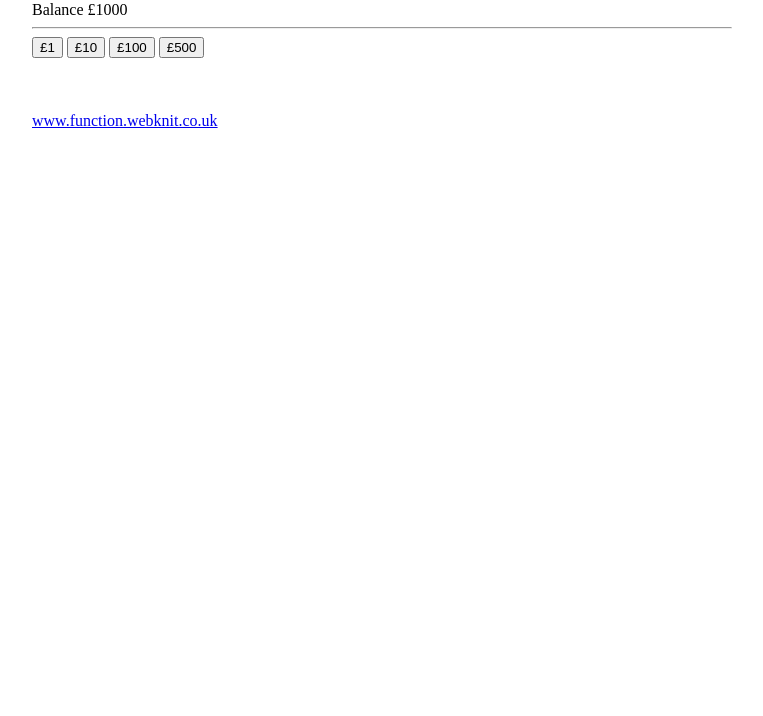
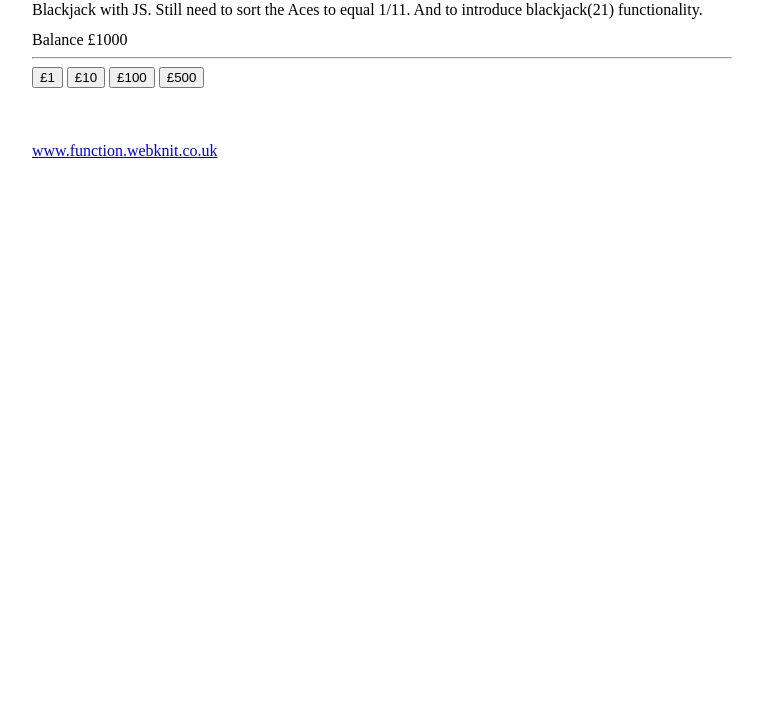
Before and after one commit to webknit/blackjack, a plain HTML site: page index.html in a window 1280 px wide. Shown: the part 84-800 px from the top of the page, without its empty margins (258-1021 px from the left). Drawn offline with nearby package versions, Linux system fonts and the light colour scheme.

Commit message:
adding comment in to say needs work

```diff
--- a/index.html
+++ b/index.html
@@ -13,6 +13,8 @@
 	<div class="main-body">
 
 		<h1>Blackjack!</h1>
+
+		<p>Blackjack with JS. Still need to sort the Aces to equal 1/11. And to introduce blackjack(21) functionality.</p>
 
 		<p class="game-commentry"></p>
 
```
